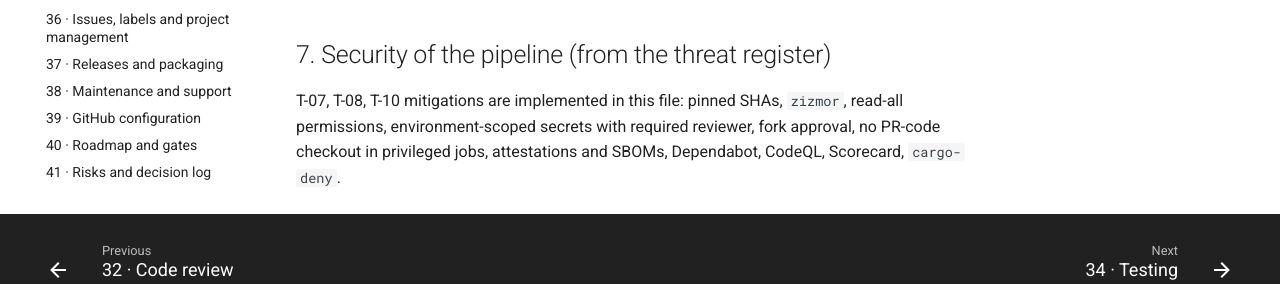
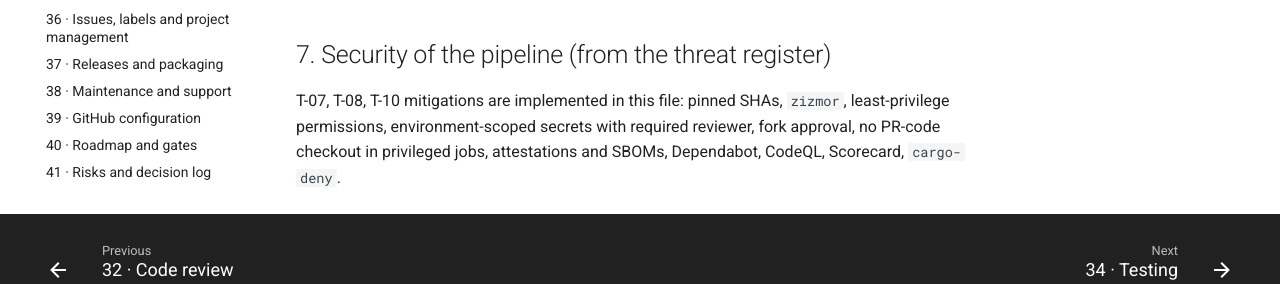
Before and after one commit to bioedca/Tlilli, an MkDocs documentation site: the page built from docs/prd/33-ci-cd.md, in a window 1280 px wide and 900 px high, scrolled down 8295 px. Shown: the part 530-814 px from the top of the window. Built offline with MkDocs 1.6.1 and Material for MkDocs 9.7.7, drawn with Linux system fonts in a browser that asks for light colours; comment, search, counter and statistics services are not loaded; some of the changed text lies outside the part shown.

Commit message:
docs(prd): align the ci permissions sample with permissions {}
PRD 33 still showed workflow-level permissions read-all in its ci.yml
sample and its fork and threat notes, while ci.yml uses permissions {}
with per-job scopes, the form PR-CI-003 and D-064 prefer. The local
rust-test hint now says that a cloud session builds cargo-nextest at
start and where its log is. Review round 2 on #81 (CodeRabbit, two
minors outside the diff).

Refs #28

Signed-off-by: bioedca <131809205+bioedca@users.noreply.github.com>

```diff
--- a/docs/prd/33-ci-cd.md
+++ b/docs/prd/33-ci-cd.md
@@ -25,7 +25,7 @@ INTERSECT CI/CD rules adopted: separate CI from CD; CD triggers on tags, with `w
 | `dependabot-automerge.yml` | `pull_request` by `dependabot[bot]` | Enable auto-merge for grouped patch/minor updates after CI; majors left for triage; enabled with `GITHUB_TOKEN`, so its merges start no `push` workflows (D-075) | none |
 | `protocol-ref.yml` | part of `ci.yml` (`protocol-ref/drift` job) | `cargo run -p tlilli-cli -- mcp schema --markdown docs/reference/mcp/` then `git diff --exit-code` | none |
 
-Everything a fork PR triggers runs with `permissions: read-all` and no secrets; privileged workflows use `pull_request_target` without checking out PR code, or run only on `main`/tags.
+Everything a fork PR triggers runs with a read-only token and no secrets; privileged workflows use `pull_request_target` without checking out PR code, or run only on `main`/tags.
 
 ## 2. `ci.yml` in detail
 
@@ -39,7 +39,7 @@ on:
 concurrency:
   group: ci-${{ github.workflow }}-${{ github.event.pull_request.number || github.run_id }}  # one group per main run (D-080)
   cancel-in-progress: ${{ github.event_name == 'pull_request' }}
-permissions: read-all
+permissions: {}  # each job declares its scopes (PR-CI-003, D-064)
 env:
   CARGO_TERM_COLOR: always
   RUSTFLAGS: -D warnings
@@ -114,4 +114,4 @@ README shows: `ci` on `main`, Codecov, Scorecard, latest release, Zenodo DOI, li
 
 ## 7. Security of the pipeline (from the threat register)
 
-T-07, T-08, T-10 mitigations are implemented in this file: pinned SHAs, `zizmor`, read-all permissions, environment-scoped secrets with required reviewer, fork approval, no PR-code checkout in privileged jobs, attestations and SBOMs, Dependabot, CodeQL, Scorecard, `cargo-deny`.
+T-07, T-08, T-10 mitigations are implemented in this file: pinned SHAs, `zizmor`, least-privilege permissions, environment-scoped secrets with required reviewer, fork approval, no PR-code checkout in privileged jobs, attestations and SBOMs, Dependabot, CodeQL, Scorecard, `cargo-deny`.
```
Also changed, not shown: 1 other file.
